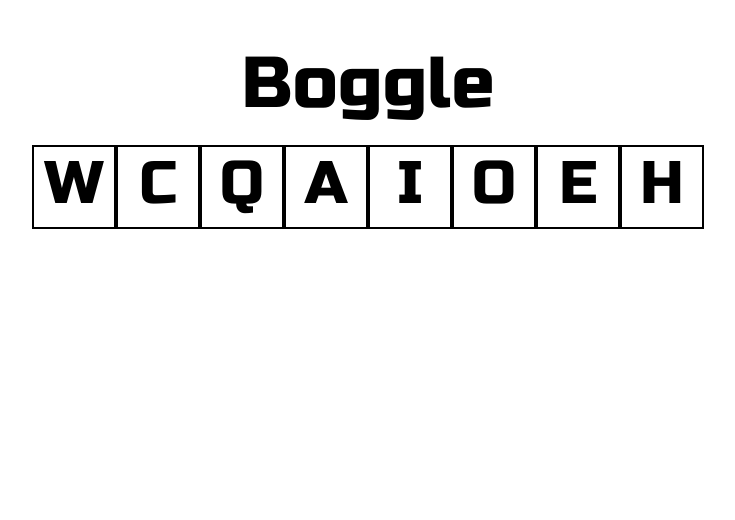
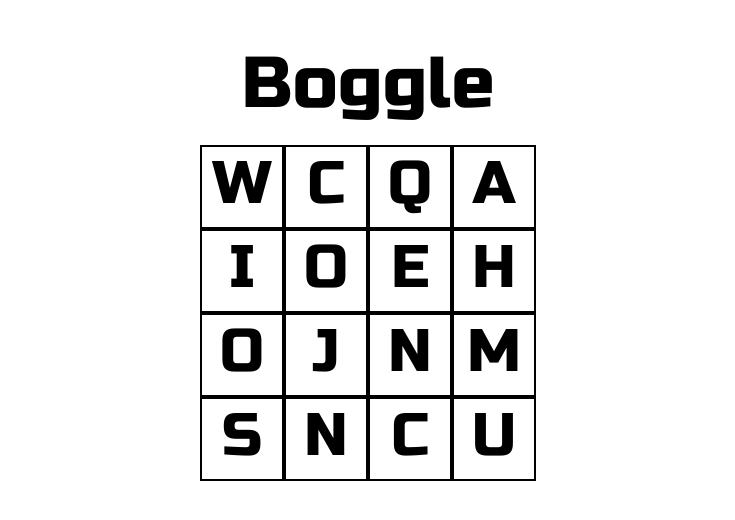
Before and after one commit to helenyueyu/boggle, a React (Create React App) app: page / in a window 1280 px wide. Shown: the top 520 px of the page, without its empty margins (272-1007 px from the left). Built offline with nearby package versions, Linux system fonts and the light colour scheme.

Commit message:
Added a little bit of toggleability functionality.

```diff
--- a/src/App.css
+++ b/src/App.css
@@ -10,5 +10,10 @@
 
 .board {
   display: flex;
+  flex-direction: column
+}
+
+.row {
+  display: flex;
   flex-direction: row
 }
--- a/src/App.js
+++ b/src/App.js
@@ -15,7 +15,8 @@ class App extends Component {
         boggle.push({
           row: i+1,
           col: j+1,
-          tile: boggleBoard[i][j]
+          tile: boggleBoard[i][j],
+          selected: false
         })
       }
     }
@@ -23,20 +24,75 @@ class App extends Component {
       board: boggle
     })
   }
+
   state = {
-    board: []
+    board: [],
+    word: ''
   }
+
   render() {
+    console.log(this.state.board)
+    console.log(this.state.word)
+    console.log(this.state.board.filter(x => x.selected === true).map(x => x.tile))
     return (
       <React.Fragment>
       <div className="App">
         <Title/>
         <br/>
         <div className="board">
-          {this.state.board.filter((x,idx)=> idx >= 0 && idx <=3).map((x, idx) => <Tile key={idx}
-          tile={x.tile} />)}
-          {this.state.board.filter((x,idx)=> idx >= 4 && idx <=7).map((x, idx) => <Tile key={idx}
-          tile={x.tile} />)}
+          <div className="row">
+            {this.state.board.filter((x,idx)=> idx >= 0 && idx <=3).map((x, idx) => <Tile key={idx}
+            tile={x.tile}
+            row={x.row}
+            col={x.col}
+            selected={x.selected}
+            onClick={() => this.setState({
+              board: Object.assign(
+                [],
+                this.state.board, this.state.board[idx].selected = !this.state.board[idx].selected),
+              word: [...this.state.board.filter(x => x.selected === true).map(x => x.tile)]
+            })}
+            />)}
+          </div>
+          <div className="row">
+            {this.state.board.filter((x,idx)=> idx >= 4 && idx <=7).map((x, idx) => <Tile key={idx}
+            tile={x.tile}
+            row={x.row}
+            col={x.col}
+            selected={x.selected}
+            onClick={() => this.setState({
+              board: Object.assign(
+                [],
+                this.state.board, this.state.board[idx+4].selected = !this.state.board[idx+4].selected)
+            })}
+            />)}
+          </div>
+          <div className="row">
+            {this.state.board.filter((x,idx)=> idx >= 8 && idx <=11).map((x, idx) => <Tile key={idx}
+            tile={x.tile}
+            row={x.row}
+            col={x.col}
+            selected={x.selected}
+            onClick={() => this.setState({
+              board: Object.assign(
+                [],
+                this.state.board, this.state.board[idx+8].selected = !this.state.board[idx+8].selected)
+            })}
+            />)}
+          </div>
+          <div className="row">
+            {this.state.board.filter((x,idx)=> idx >= 12 && idx <=15).map((x, idx) => <Tile key={idx}
+            tile={x.tile}
+            row={x.row}
+            col={x.col}
+            selected={x.selected}
+            onClick={() => this.setState({
+              board: Object.assign(
+                [],
+                this.state.board, this.state.board[idx+12].selected = !this.state.board[idx+12].selected)
+            })}
+            />)}
+          </div>
         </div>
       </div>
       </React.Fragment>
--- a/src/components/Tile.js
+++ b/src/components/Tile.js
@@ -1,4 +1,4 @@
-import React from 'react'
+import React, { Component } from 'react'
 
 const tileStyle = {
   border: '2px solid black',
@@ -8,10 +8,34 @@ const tileStyle = {
   fontFamily: "'Russo One', sans-serif"
 }
 
-const Tile = ({idx, tile}) => (
-  <div key={idx} style={tileStyle} onClick={() => console.log(tile)}>
-    {tile}
-  </div>
-)
+const tileSelectedStyle = {
+  border: '2px solid black',
+  fontSize: '60px',
+  width: '5rem',
+  height: '5rem',
+  fontFamily: "'Russo One', sans-serif",
+  backgroundColor: 'lime'
+}
+
+class Tile extends Component {
+  state = {
+    selected: this.props.selected
+  }
+  handleClick = () => {
+    this.setState({
+      selected: !this.state.selected
+    })
+  }
+  render() {
+    return (
+      <div key={this.props.idx}
+        style={(this.props.selected) ? tileSelectedStyle : tileStyle}
+        onClick={this.props.onClick}>
+      {this.props.tile}
+      </div>
+    )
+  }
+}
+
 
 export default Tile
```
